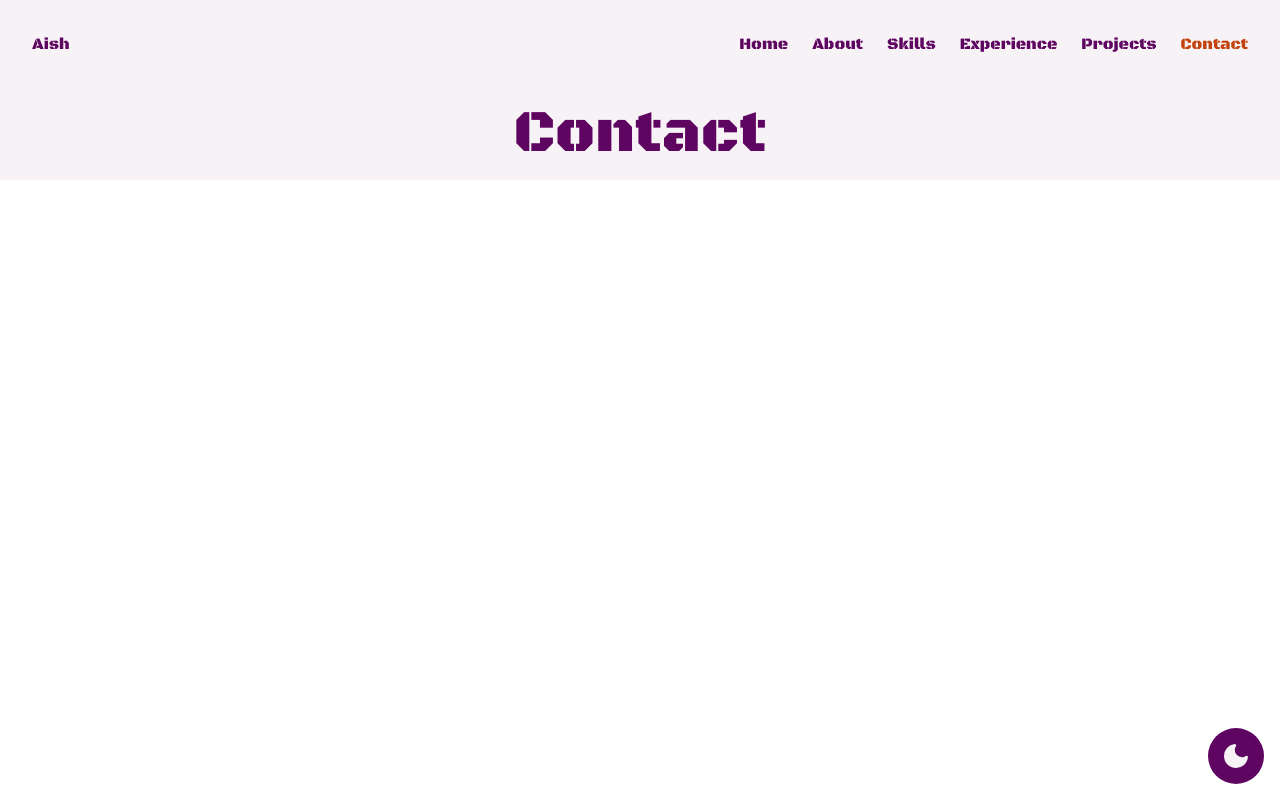
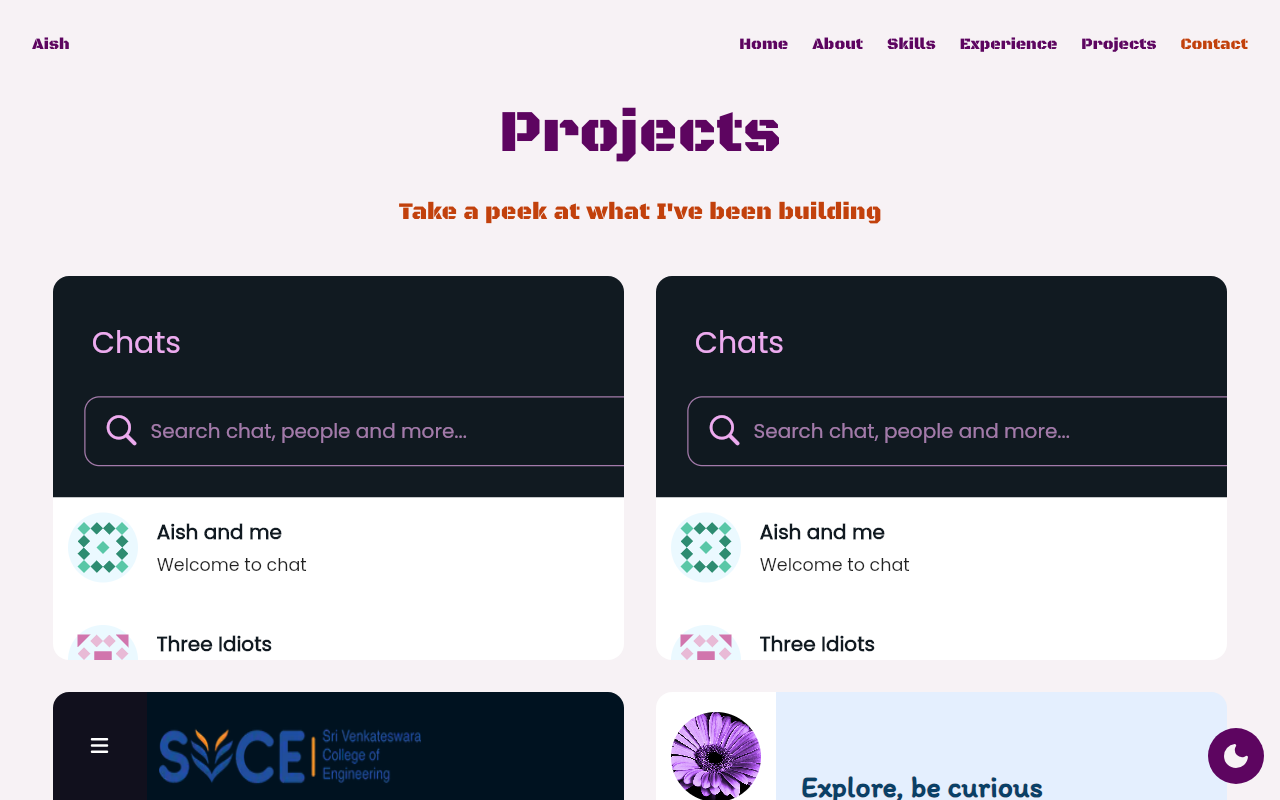
Before and after one commit to AishwaryaSubash/portfolio-website, a React (Vite) app: page /contact in a window 1280 px wide. Shown: the top 800 px of the page. Built offline with nearby package versions, Linux system fonts and the light colour scheme.

Commit message:
random push

```diff
--- a/src/components/Hamburger.tsx
+++ b/src/components/Hamburger.tsx
@@ -18,7 +18,7 @@ const Hamburger = () => {
   return (
     <>
       <motion.div
-        className="flex justify-between items-center p-8 font-headingFont bg-lightBg text-lightText dark:bg-darkBg dark:text-darkText"
+        className="z-30 flex justify-between items-center p-8 font-headingFont bg-lightBg text-lightText dark:bg-darkBg dark:text-darkText"
         variants={hamWrapperAnimation}
         // initial="initial"
         animate="open"
@@ -47,7 +47,7 @@ const Hamburger = () => {
             initial="initial"
             animate="animate"
             // exit="exit"
-            className="fixed left-0 top-0 opacity-95 w-full h-screen origin-top font-headingFont bg-lightBg text-lightText dark:bg-darkText dark:text-darkBg p-8"
+            className="z-30 fixed left-0 top-0 opacity-95 w-full h-screen origin-top font-headingFont bg-lightBg text-lightText dark:bg-darkText dark:text-darkBg p-8"
           >
             <div className="flex h-full flex-col">
               <div className="flex justify-between items-center">
--- a/src/pages/Contact.tsx
+++ b/src/pages/Contact.tsx
@@ -1,11 +1,86 @@
 import pageTransition from "../utils/pageTransition";
+import { projectsList } from "../utils/constants";
 
 const Contact = () => {
   return (
-    <div className="flex justify-center items-center bg-lightBg text-lightText dark:bg-darkBg dark:text-darkText">
-      <p className="text-6xl font-headingFont my-4">Contact</p>
+    <div className="flex flex-col overflow-x-hidden justify-center items-center bg-lightBg text-lightText dark:bg-darkBg dark:text-darkText">
+      <div className="flex flex-col items-center mb-8">
+        <p className="text-6xl font-headingFont my-4">Projects</p>
+        <p className="text-2xl font-headingFont my-4 text-lightHighlight dark:text-darkHighlight">
+          Take a peek at what I've been building
+        </p>
+      </div>
+      <div className="z-0 relative flex justify-center">
+        <div className="grid grid-cols-2 w-11/12 gap-8 max-md:grid-cols-1 max-md:justify-items-center">
+          {projectsList.map((project, index) => {
+            return (
+              <div
+                key={index}
+                style={{
+                  backgroundImage: `url(/${project.websiteImg})`,
+                  // width: "900px",
+                  // height: "400px",
+                }}
+                className={`group w-full h-96 flex flex-col items-start justify-between overflow-hidden text-wrap rounded-2xl font-textFont max-xl:h-80 max-md:h-64 max-md:w-10/12`}
+              >
+                {/* <img src={project.websiteImg} height={1500} /> */}
+                <div className="invisible group-hover:visible flex flex-col p-4 bg-lightTextOpacity text-lightBg dark:bg-darkTextOpacity dark:text-darkBg">
+                  <p className="text-2xl font-semibold">{project.title}</p>
+                  <p className="">{project.description}</p>
+                </div>
+                <div className="invisible group-hover:visible flex flex-wrap gap-3 m-4">
+                  {project.techStack.map((tech, index) => {
+                    return (
+                      <div
+                        key={index}
+                        className="bg-lightHighlight text-lightBg dark:bg-darkHighlight dark:text-darkBg w-max px-2 py-1 rounded-lg"
+                      >
+                        <p>{tech}</p>
+                      </div>
+                    );
+                  })}
+                </div>
+              </div>
+            );
+          })}
+        </div>
+      </div>
     </div>
   );
 };
 
 export default pageTransition(Contact);
+
+//  <div className="flex gap-8 animate-marquee whitespace-nowrap">
+//    {projectsList.map((project, index) => {
+//      return (
+//        <div
+//          key={index}
+//          style={{
+//            backgroundImage: `url(/${project.websiteImg})`,
+//            width: "900px",
+//            height: "400px",
+//          }}
+//          className={`group flex flex-col items-start justify-between overflow-hidden text-wrap rounded-2xl font-textFont`}
+//        >
+//          {/* <img src={project.websiteImg} height={1500} /> */}
+//          <div className="invisible group-hover:visible flex flex-col p-4 bg-lightTextOpacity text-lightBg dark:bg-darkTextOpacity dark:text-darkBg">
+//            <p className="text-2xl font-semibold">{project.title}</p>
+//            <p className="">{project.description}</p>
+//          </div>
+//          <div className="invisible group-hover:visible flex flex-wrap gap-3 m-4">
+//            {project.techStack.map((tech, index) => {
+//              return (
+//                <div
+//                  key={index}
+//                  className="bg-lightHighlight text-lightBg dark:bg-darkHighlight dark:text-darkBg w-max px-2 py-1 rounded-lg"
+//                >
+//                  <p>{tech}</p>
+//                </div>
+//              );
+//            })}
+//          </div>
+//        </div>
+//      );
+//    })}
+//  </div>;
--- a/src/utils/constants.ts
+++ b/src/utils/constants.ts
@@ -295,13 +295,22 @@ const workExperience: WorkExperienceInterface[] = [
 
 const projectsList: ProjectsInterface[] = [
   {
+    title: "Expense Tracker Application",
+    websiteUrl: "https://expense-tracker-pi-eight.vercel.app/",
+    websiteImg: "chat.png",
+    githubUrl: "https://github.com/AishwaryaSubash/expense_tracker",
+    description:
+      "A cross-platform full-stack REST-based app used for tracking and managing the expenses, showing monthly and weekly expenses in graphical representations",
+    techStack: ["Flutter", "NestJS", "MongoDB"],
+  },
+  {
     title: "Flutter Websockets Chat Application",
     websiteUrl: "https://flutter-chat-app.vercel.app/",
     websiteImg: "chat.png",
     githubUrl: "https://github.com/Akash-Manikandan/flutter_chat_app",
     description:
-      "The Chat Application is a real-time messaging platform. It ensures a secure and reliable communication channel for users to connect and engage in conversations, create chat rooms and exchange messages seamlessly. The application enables real-time communication, efficient data storage and a user-friendly interface",
-    techStack: ["Flutter", "Socket.IO", "MongoDB", "Redis", "NestJS"],
+      "A real-time cross-platform chat application featuring real-time messaging, group chat, user authentication and end-to-end encryption",
+    techStack: ["Flutter", "NestJS", "MongoDB", "Redis", "Socket.IO"],
   },
   {
     title: "Sample College Site",
@@ -318,7 +327,8 @@ const projectsList: ProjectsInterface[] = [
     websiteImg: "forum.png",
     githubUrl: "https://github.com/KE2002/forumFrontend",
     description:
-      "The Query Management Web Application is a comprehensive tool. It aims to streamline the process of managing and tracking queries. This application provides a range of features to facilitate efficient query handling. Users can submit queries, assign them to specific categories. The application allows for advanced search and filtering options, making it easier to locate and prioritize queries based on various parameters.",
+      "A collaborative platform which aims to foster community engagement. Users can post queries and share knowledge. The app is equipped with full-text search options, facilitating efficient filtering",
+    // "The Query Management Web Application is a comprehensive tool. It aims to streamline the process of managing and tracking queries. This application provides a range of features to facilitate efficient query handling. Users can submit queries, assign them to specific categories. The application allows for advanced search and filtering options, making it easier to locate and prioritize queries based on various parameters.",
     techStack: ["Angular", "NestJS", "Tailwind CSS", "Neo4j"],
   },
   {
```
